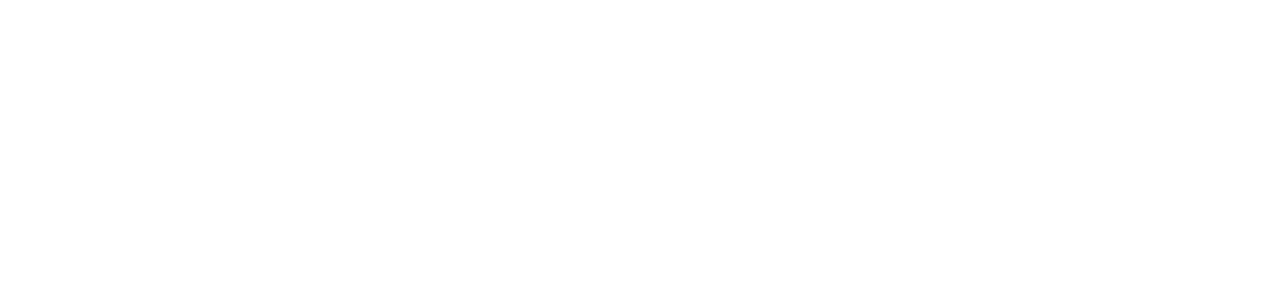
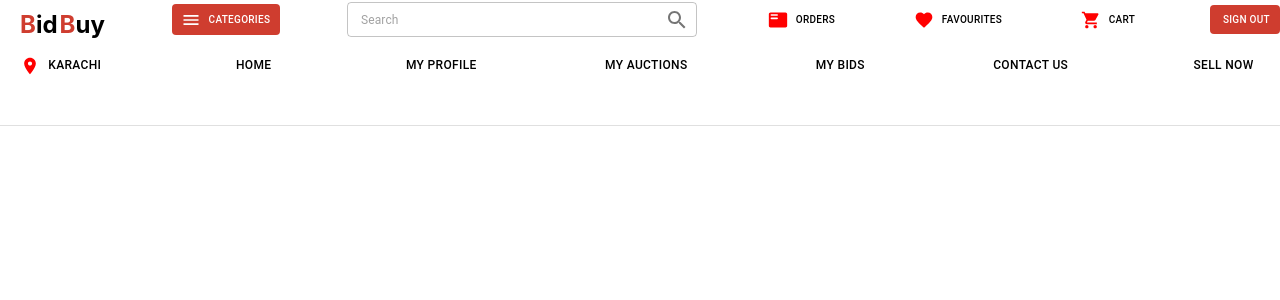
Before and after one commit to muhammadosama984/BidBuy, a React (Create React App) app in the folder BidBuy/frontend/: page /cart in a window 1280 px wide. Before the commit this address had no page. Shown: the top 300 px of the page. Built offline with nearby package versions, Linux system fonts and the light colour scheme.

Commit message:
cart
added cart component will edit soon.

```diff
--- a/BidBuy/frontend/src/App.jsx
+++ b/BidBuy/frontend/src/App.jsx
@@ -7,6 +7,7 @@
 import MyProfile from './components/MyProfile/MyProfile';
 import MainPage from './components/MainPage/MainPage.jsx';
 import axios from 'axios';
+import Cart from './components/Cart/cart';
 
 export const api = axios.create({
   baseURL: `http://localhost:3000/api/`
@@ -21,6 +22,7 @@
       <Route path="/login" element={<Login/>} />
       <Route path="/" element={<MainPage />} />
       <Route path="/navbar" element={<NavBar />} />
+      <Route path="/cart" element={<Cart />} />
       <Route path="/profile" element={<MyProfile name= "osama"/>} />
 
 
--- /dev/null
+++ b/BidBuy/frontend/src/components/Cart/cart.jsx
@@ -0,0 +1,25 @@
+import React,{useState} from 'react'
+import {
+  Box,
+  Card,
+  Grid,
+  Typography,
+  TextField,
+  InputAdornment,
+  Divider,
+  Button,
+  Stack,
+} from '@mui/material';
+import './cart.css';
+import Logo from '../Logo/Logo.jsx';
+import NavBar from '../NavBar/NavBar'
+
+function Cart(){
+
+
+return(
+      <NavBar/>
+)
+}
+
+export default Cart
```
Also changed, not shown: BidBuy/frontend/src/components/Cart/cart.css (added).
